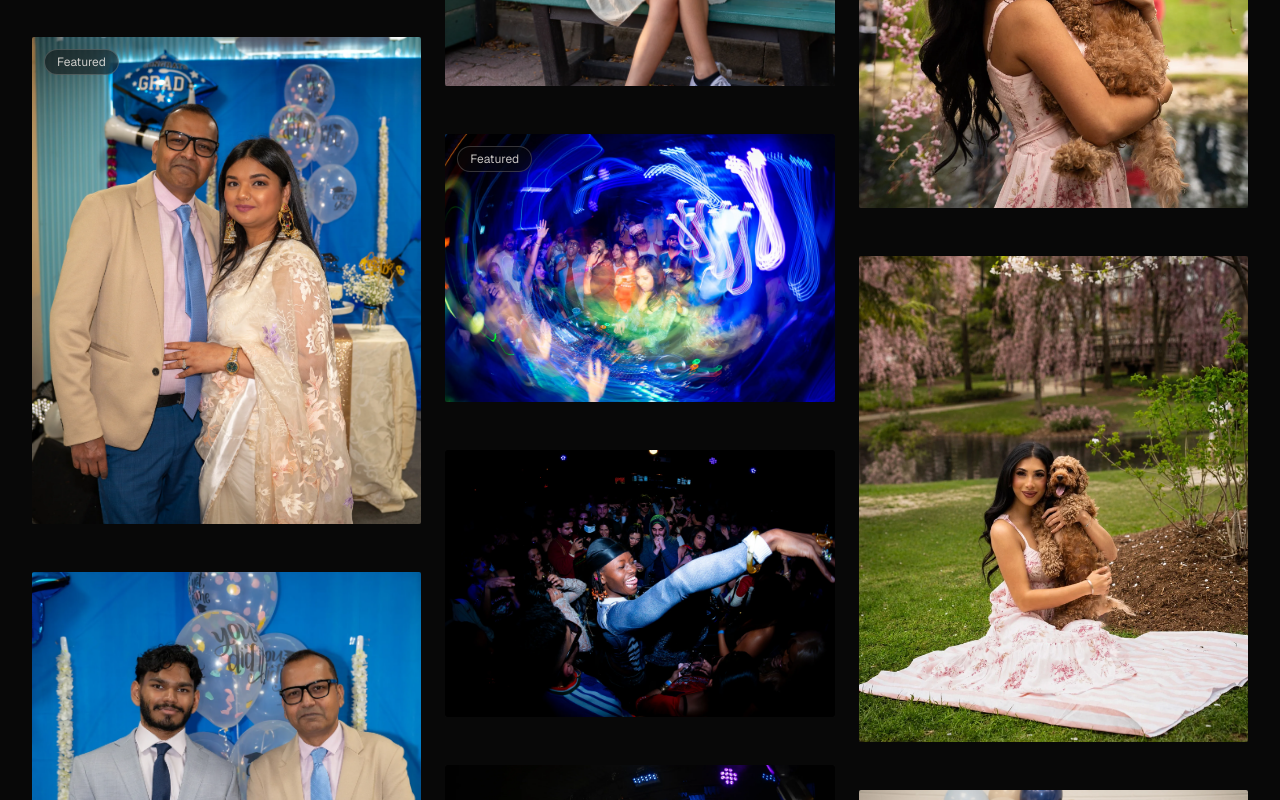
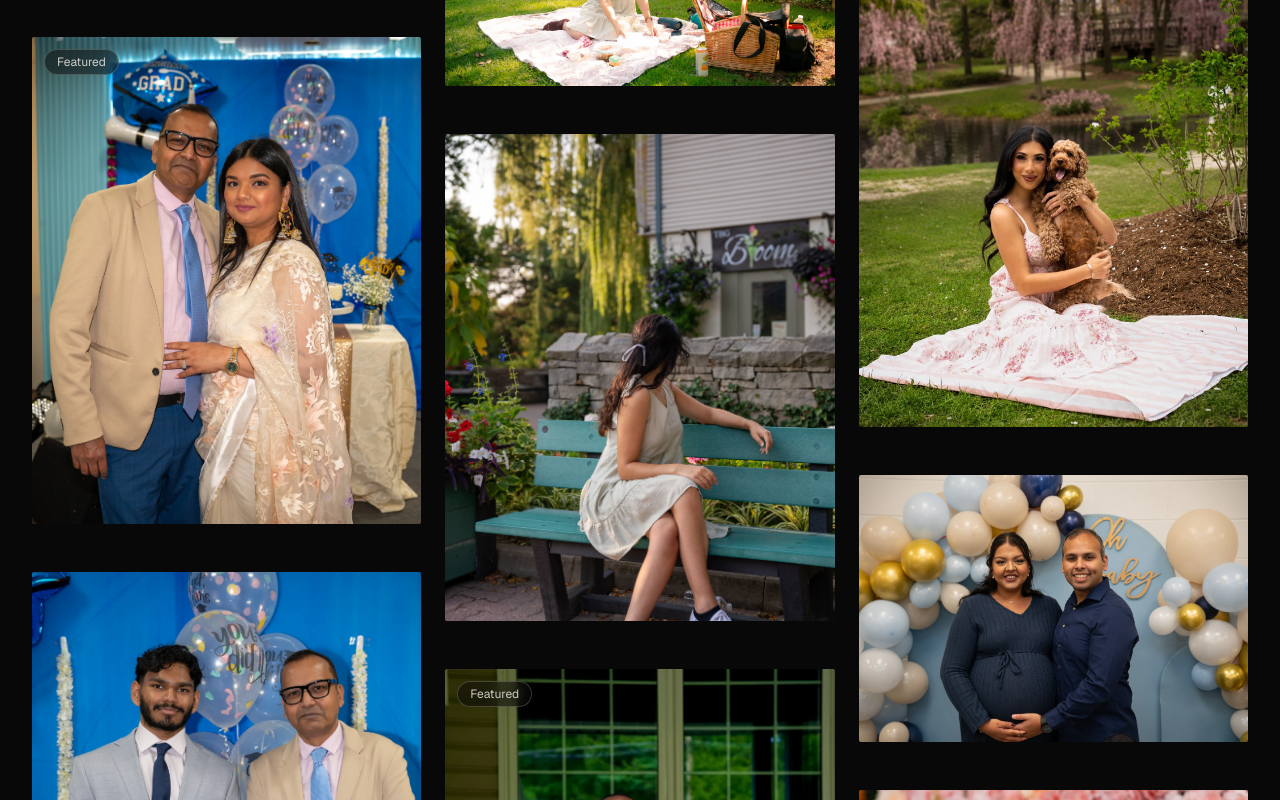
Before and after one commit to nhihadhassan/nhihad-hassan-photography, a Next.js app: page /portfolio in a window 1280 px wide. Shown: the part 1980-2780 px from the top of the page. Built offline with nearby package versions, Linux system fonts and the light colour scheme.

Commit message:
Hide nightlife from the portfolio All view
Keep the focus on weddings: nightlife photos no longer appear in the All
grid, but remain available under the Nightlife tab.

Co-Authored-By: Claude Opus 4.7 <noreply@anthropic.com>

```diff
--- a/src/app/portfolio/page.tsx
+++ b/src/app/portfolio/page.tsx
@@ -46,11 +46,13 @@ export default function PortfolioPage() {
             ))}
           </div>
           <div className="mt-12 columns-1 gap-6 sm:columns-2 lg:columns-3">
-            {portfolioItems.map((item, index) => (
-              <Reveal key={item.id} delay={(index % 3) * 0.04} className="mb-12 break-inside-avoid">
-                <PhotoCard item={item} priority={index < 2} />
-              </Reveal>
-            ))}
+            {portfolioItems
+              .filter((item) => item.category !== "nightlife")
+              .map((item, index) => (
+                <Reveal key={item.id} delay={(index % 3) * 0.04} className="mb-12 break-inside-avoid">
+                  <PhotoCard item={item} priority={index < 2} />
+                </Reveal>
+              ))}
           </div>
         </section>
         <InquiryCallout tone="dark" />
```
